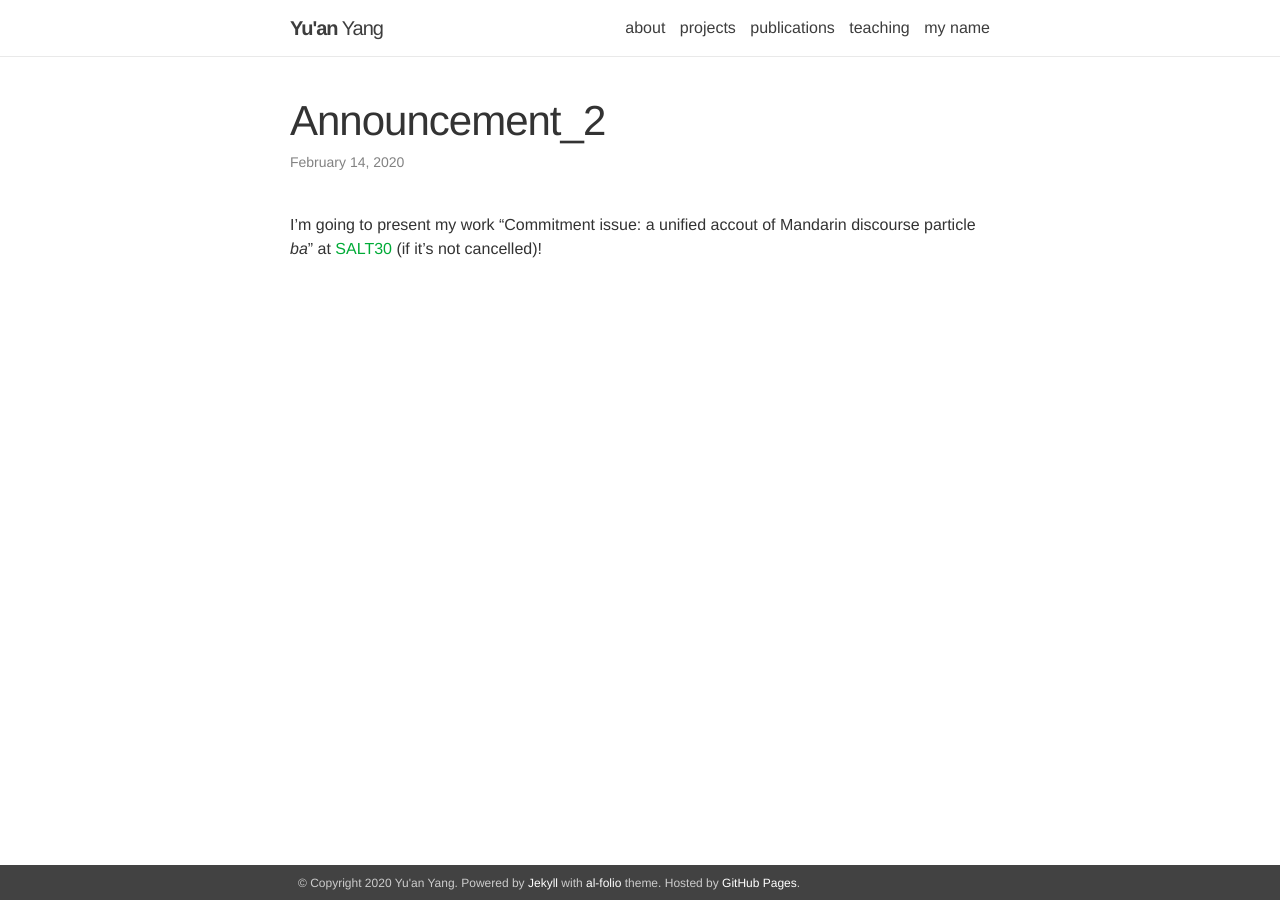
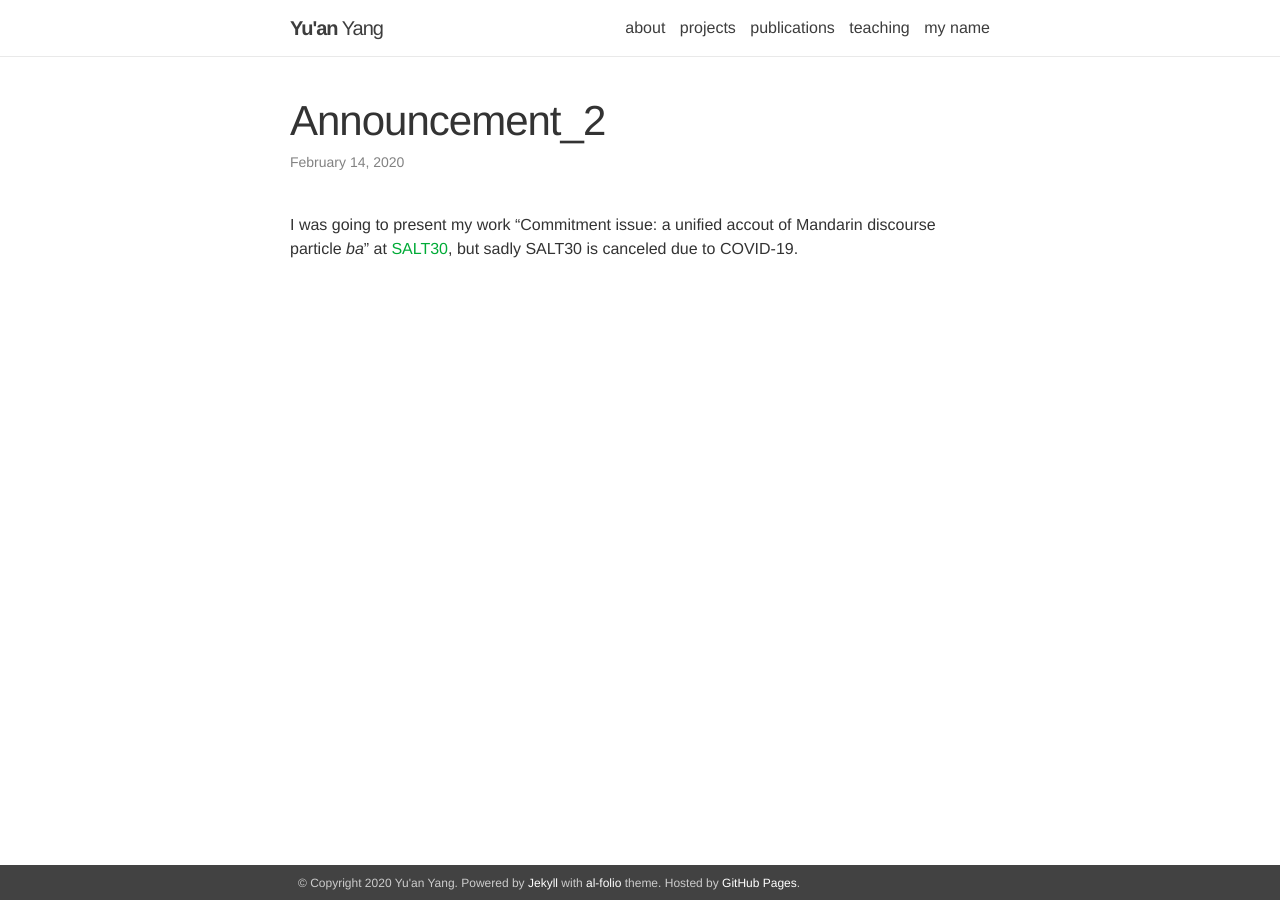
Before and after one commit to Yu-an/yu-an.github.io, a Jekyll site: the page built from _news/announcement_2.md, in a window 1280 px wide. Built offline with Jekyll 4.4.1, drawn with Linux system fonts in a browser that asks for light colours.

Commit message:
change SALT to canceled

```diff
--- a/_news/announcement_2.md
+++ b/_news/announcement_2.md
@@ -4,4 +4,4 @@ date: 2020-2-14 08:59:00-0400
 inline: true
 ---
 
-I'm going to present my work "Commitment issue: a unified accout of Mandarin discourse particle *ba*" at [SALT30](https://saltconf.github.io/salt30/) (if it's not cancelled)!
+I was going to present my work "Commitment issue: a unified accout of Mandarin discourse particle *ba*" at [SALT30](https://saltconf.github.io/salt30/), but sadly SALT30 is canceled due to COVID-19.
```
Also changed, not shown: _news/announcement_1.md (line endings or trailing spaces).
